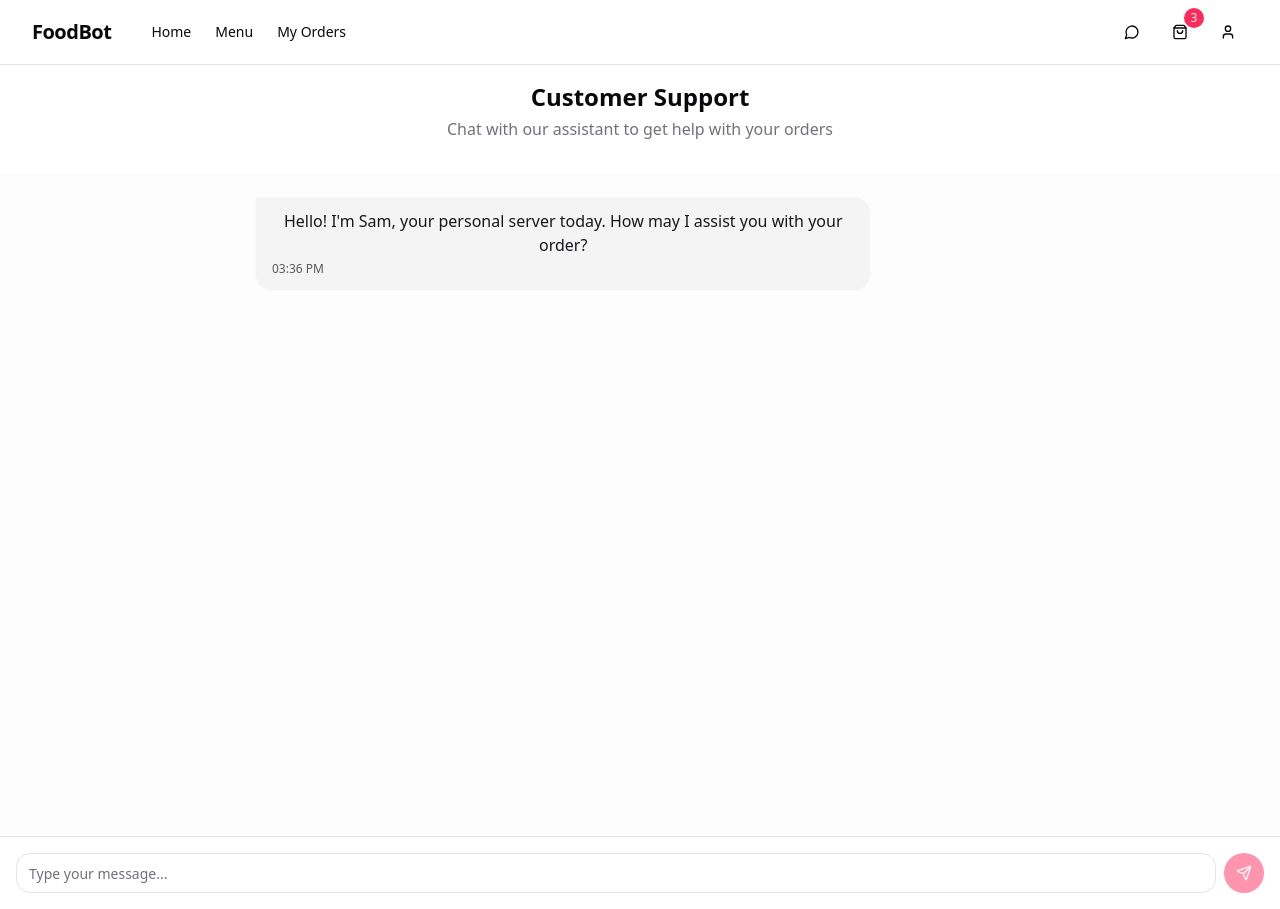
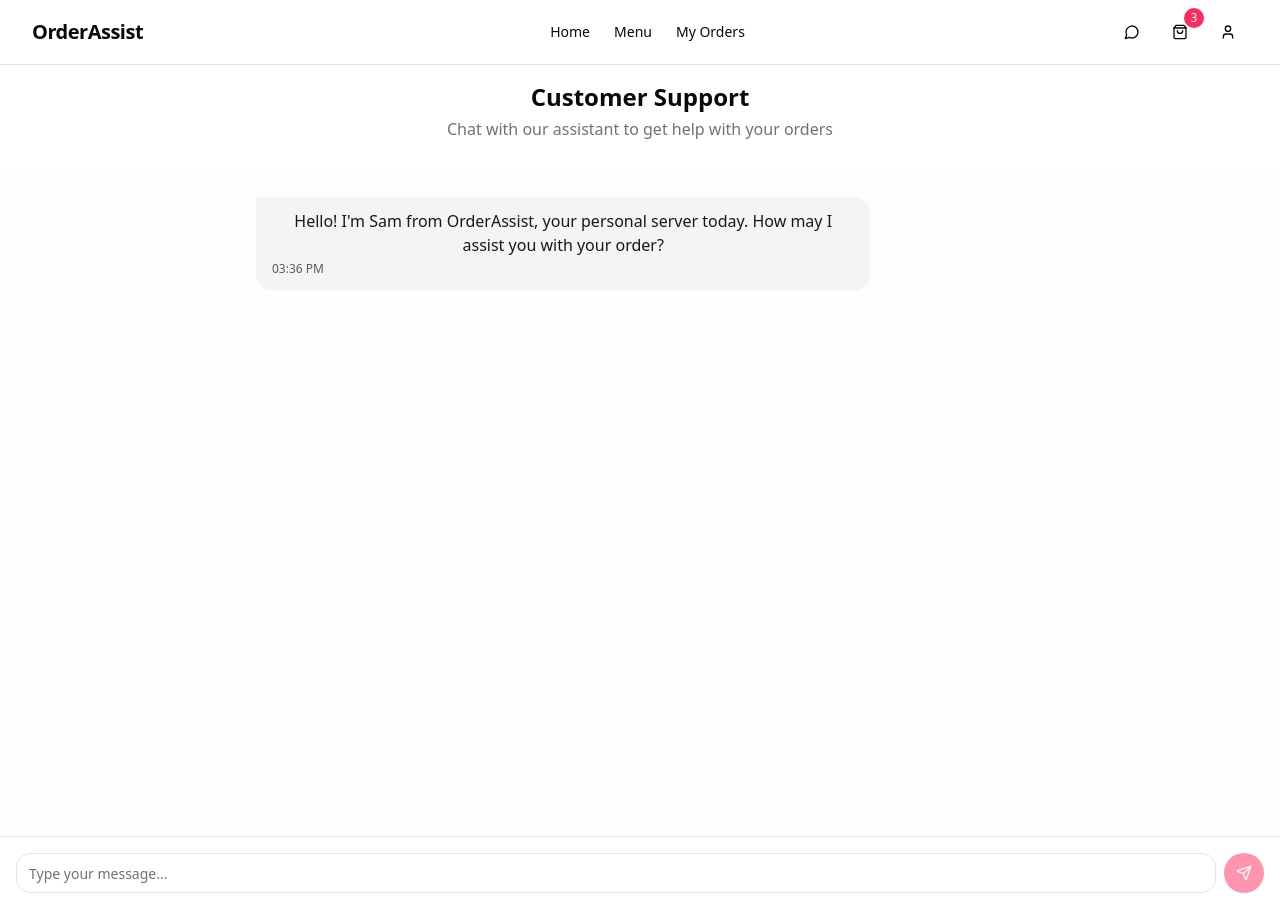
Before and after one commit to Khushi-Kamboj/FoodBot-Customer-service-chatbot, a React (Vite) app: page /chat in a window 1280 px wide. Built offline with nearby package versions, Linux system fonts and the light colour scheme.

Commit message:
Rename chatbot to OrderAssist
Replaces all instances of "FoodBot" with "OrderAssist".

```diff
--- a/src/components/ChatInterface.tsx
+++ b/src/components/ChatInterface.tsx
@@ -1,4 +1,3 @@
-
 import { useEffect, useRef, useState } from "react";
 import { ChatInput } from "./ChatInput";
 import { ChatMessage, Message, TypingIndicator } from "./ChatMessage";
@@ -213,7 +212,7 @@ export function ChatInterface() {
   const [messages, setMessages] = useState<Message[]>([
     {
       id: uuidv4(),
-      content: "Hello! I'm Sam, your personal server today. How may I assist you with your order?",
+      content: "Hello! I'm Sam from OrderAssist, your personal server today. How may I assist you with your order?",
       sender: "bot",
       timestamp: new Date(),
     },
--- a/src/components/Header.tsx
+++ b/src/components/Header.tsx
@@ -1,4 +1,3 @@
-
 import { Button } from "@/components/ui/button";
 import {
   ShoppingBag,
@@ -14,7 +13,6 @@ export function Header() {
   return (
     <header className="sticky top-0 z-50 w-full border-b bg-background/80 backdrop-blur-md">
       <div className="container flex h-16 items-center justify-between">
-        <div className="flex items-center">
         <Sheet>
           <SheetTrigger asChild>
             <Button variant="ghost" size="icon" className="md:hidden">
@@ -46,7 +44,7 @@ export function Header() {
             transition={{ duration: 0.5 }}
             className="text-xl font-bold tracking-tight"
           >
-              FoodBot
+            OrderAssist
           </motion.h1>
         </Link>
 
@@ -61,7 +59,6 @@ export function Header() {
             My Orders
           </Link>
         </nav>
-        </div>
 
         <div className="flex items-center space-x-2">
           <Link to="/chat">
--- a/src/pages/Index.tsx
+++ b/src/pages/Index.tsx
@@ -1,4 +1,3 @@
-
 import { useState, useEffect } from "react";
 import { Header } from "@/components/Header";
 import { Link } from "react-router-dom";
@@ -7,7 +6,6 @@ import { FoodCardGrid } from "@/components/FoodCard";
 import { MessageCircle, Search, Award } from "lucide-react";
 import { motion } from "framer-motion";
 
-// Sample food data
 const popularFoods = [
   {
     id: 1,
@@ -65,7 +63,7 @@ const HeroSection = () => (
             <Link to="/chat">
               <Button size="lg" variant="outline" className="bg-white/10 backdrop-blur-sm border-white/20 text-white hover:bg-white/20 text-md px-8">
                 <MessageCircle className="mr-2 h-5 w-5" />
-                Chat with FoodBot
+                Chat with OrderAssist
               </Button>
             </Link>
           </div>
@@ -79,7 +77,7 @@ const FeaturesSection = () => (
   <section className="py-16 bg-muted/30">
     <div className="container px-4">
       <h2 className="text-3xl font-bold text-center mb-12">
-        Why Choose <span className="text-primary">FoodBot</span>
+        Why Choose <span className="text-primary">OrderAssist</span>
       </h2>
 
       <div className="grid grid-cols-1 md:grid-cols-3 gap-8">
```
Lines whose indentation alone changed are shown as unchanged.
